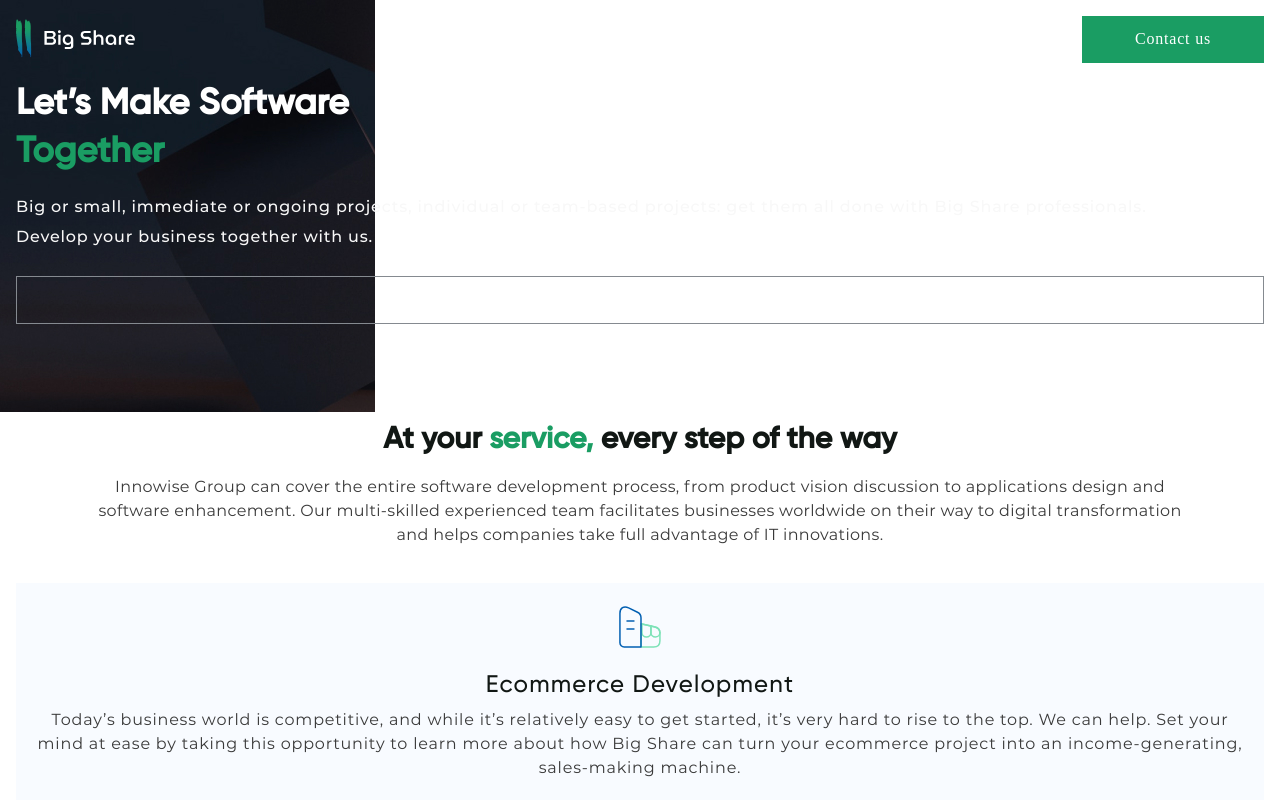
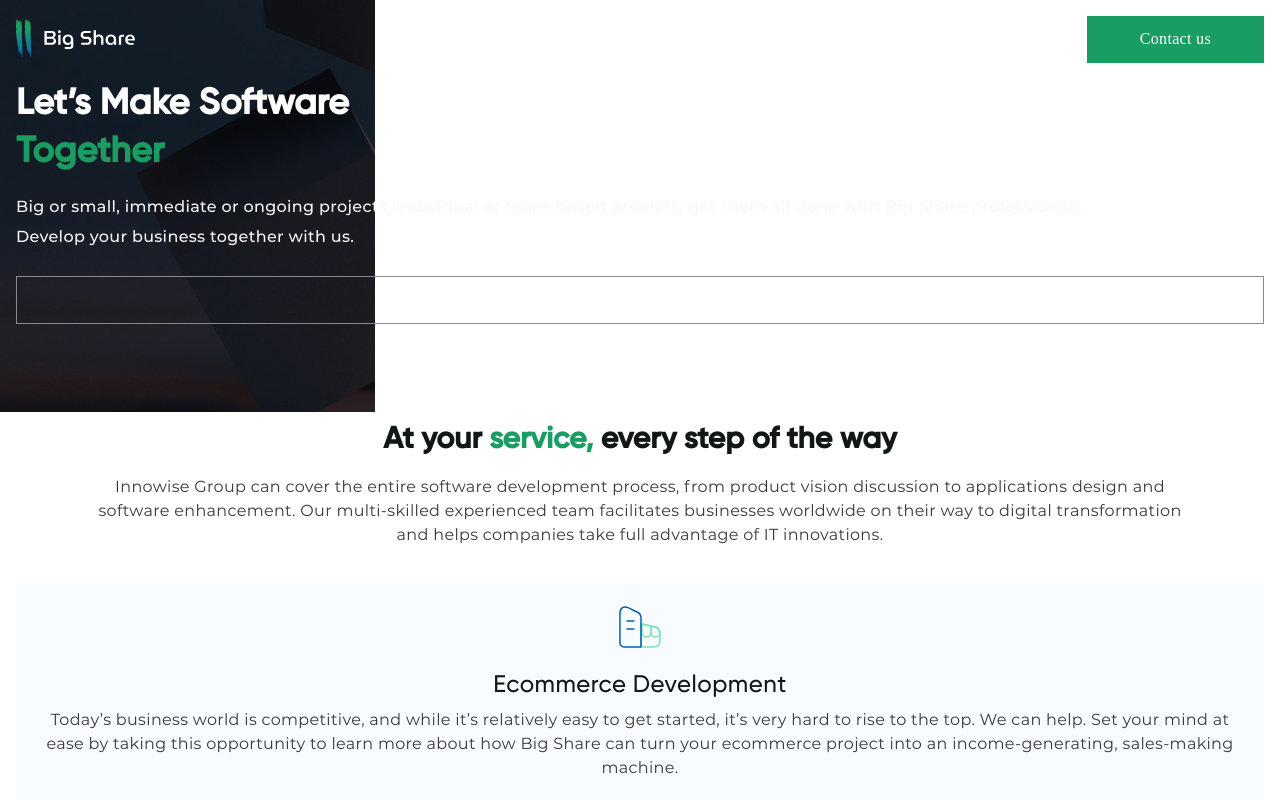
Before and after one commit to Maksim7700/bigshare-web, a React (Create React App) app: page / in a window 1280 px wide. Shown: the top 800 px of the page. Built offline with nearby package versions, Linux system fonts and the light colour scheme; no server answers.

Commit message:
Changed letter spacing to 0.2

```diff
--- a/src/css/main.css
+++ b/src/css/main.css
@@ -1,5 +1,5 @@
 .em-05{
-    letter-spacing: 0.05em !important;
+    letter-spacing: 0.02em !important;
 }
 
 .em-03 {
```
